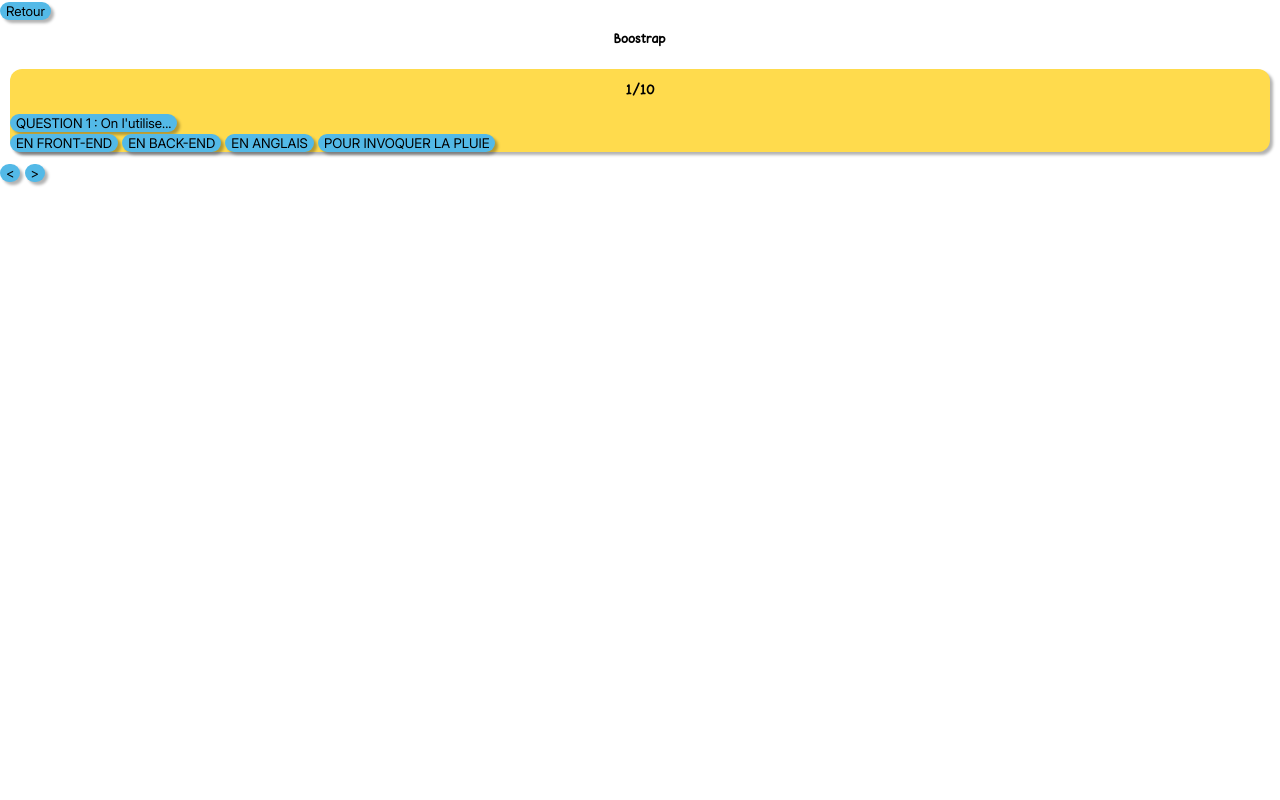
After one commit to PascalVQR/quizz, a PHP site: the page made by views/quiz_view.php in a window 1280 px wide. The commit adds this page. Run offline with PHP 8.4, Linux system fonts and the light colour scheme; the template is opened without the code that fills it, so the values that code supplies are empty.

Commit message:
pages de quiz en cours

```diff
--- a/css/style.css
+++ b/css/style.css
@@ -112,9 +112,6 @@ h1, h2, h3, h4, h5, h6 {
     /* width: 100%; */
     text-align: center;
     /* vertical-align: middle; */
-}
-
-h2 {
     font-size: 14px;
 }
 
--- a/index.php
+++ b/index.php
@@ -15,8 +15,14 @@ switch($path){
     case "/php/quizz/":
         break;
 
+    // ALL THE QUIZZES
     case "/php/quizz/quizzes":
         require "./views/quizzes_view.php";
+        break;
+
+    // CREATE QUIZ
+    case "/php/quizz/create-quiz":
+        require "./views/create_quiz_view.php";
         break;
 
     // NOT FOUND
--- /dev/null
+++ b/views/quiz_view.php
@@ -0,0 +1,37 @@
+<!DOCTYPE html>
+<html lang="en">
+<head>
+    <meta charset="UTF-8">
+    <meta name="viewport" content="width=device-width, initial-scale=1.0">
+    <title>Document</title>
+    <link href="style.css" rel="stylesheet">
+    <link href="quizz_cours.css" rel="stylesheet">
+</head>
+<body>
+     <div class="bloc">
+       <button class="button" id="retour" >Retour</button>
+        <h1>Boostrap</h1>
+    </div>
+
+    <section  class="base-box">
+        <section id="container">
+
+        <section id="container1">
+            <h2>1/10</h2>
+            <button id="block1">QUESTION 1 : On l'utilise...</button>
+        </section>
+
+            <section id="container2">
+                <button id="choixs">EN FRONT-END</button>
+                <button id="choixs">EN BACK-END</button>
+                <button id="choixs">EN ANGLAIS</button>
+                <button id="choixs"> POUR INVOQUER LA PLUIE</button>
+            </section>
+    </section>
+</section>
+        <section class="container3">
+            <button class="button"><</button>
+            <button class="button"> ></button>
+        </section>
+</body>
+</html>
```
Also changed, not shown: other parts of css/style.css (+30 -2 lines), views/create_quiz_view.php (added, +33 -0 lines), views/quizzes_view.php (+8 -1 lines), js/search_bar.js (added).
